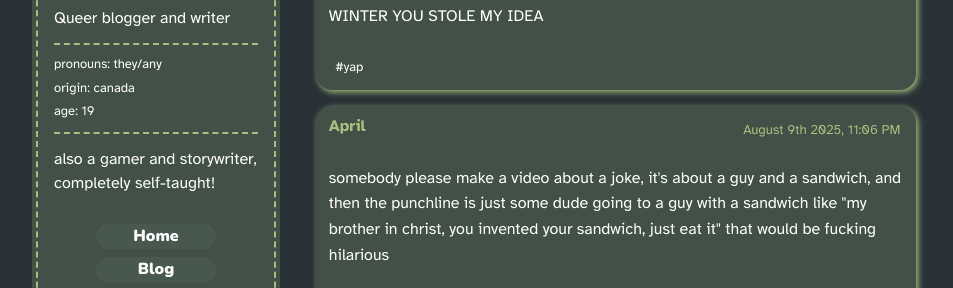
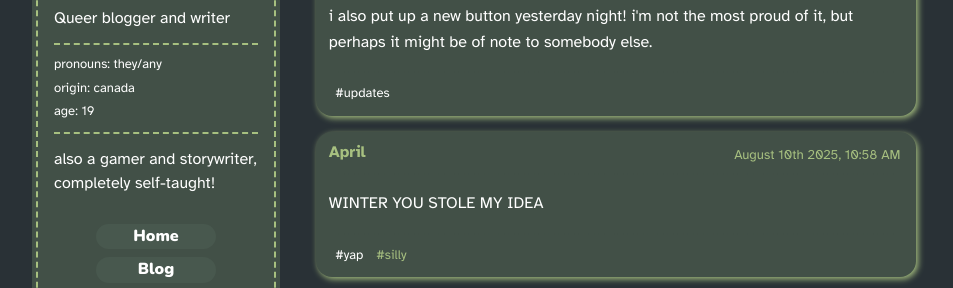
Before and after one commit to HarvestSorts/neocities, a plain HTML site: page public/index.html in a window 1280 px wide. Shown: the part 261-549 px from the top of the page, without its empty margins (24-977 px from the left). Drawn offline with Linux system fonts and the light colour scheme.

Commit message:
new post & extra tag on last post

```diff
--- a/public/index.html
+++ b/public/index.html
@@ -98,9 +98,17 @@
 
         <article class="post yap">
             <div class="post-header">April <time>August 10th 2025, 10:58 AM</time></div>
+            <p>i also put up a new button yesterday night! i'm not the most proud of it, but perhaps it might be of note to somebody else.</p>
+            <section class="tags">
+                <a href="#updates">#updates</a>
+            </section>
+        </article>
+
+        <article class="post yap">
+            <div class="post-header">April <time>August 10th 2025, 10:58 AM</time></div>
             <p>WINTER YOU STOLE MY IDEA</p>
             <section class="tags">
-                <a href="#yap">#yap</a>
+                <a href="#yap">#yap</a><span>#silly</span>
             </section>
         </article>
 
```
